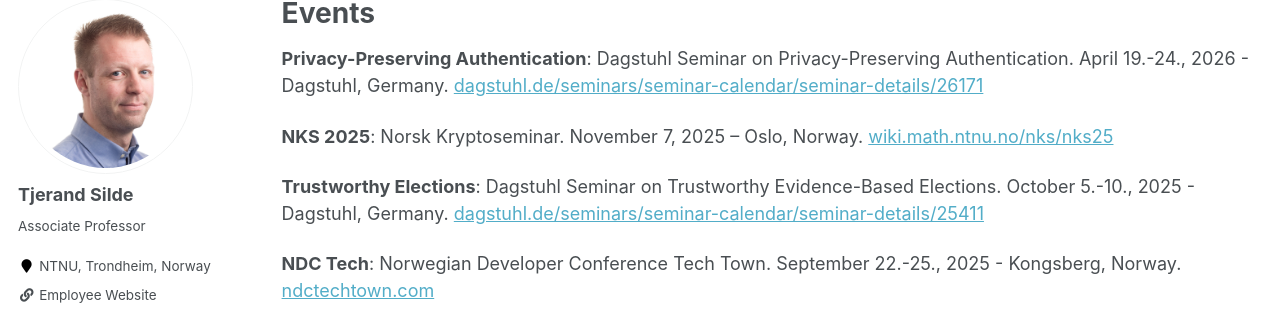
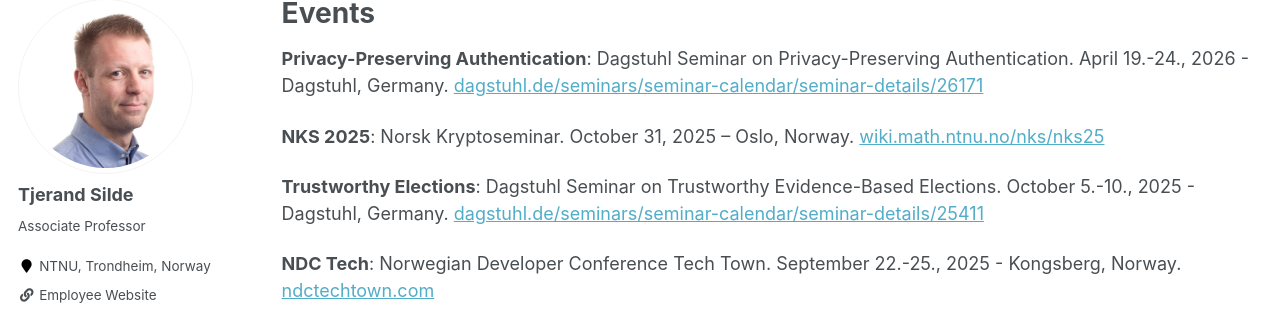
Before and after one commit to tjesi/tjesi.github.io, a Jekyll site: the page built from _pages/events.md, in a window 1280 px wide and 900 px high. Shown: the part 119-437 px from the top of the window. Built offline with Jekyll 4.4.1, drawn with Linux system fonts in a browser that asks for light colours; some web fonts are replaced.

Commit message:
Update events.md

```diff
--- a/_pages/events.md
+++ b/_pages/events.md
@@ -7,7 +7,7 @@
 
 **Privacy-Preserving Authentication**: Dagstuhl Seminar on Privacy-Preserving Authentication. April 19.-24., 2026 - Dagstuhl, Germany. [dagstuhl.de/seminars/seminar-calendar/seminar-details/26171](https://www.dagstuhl.de/seminars/seminar-calendar/seminar-details/26171)
 
-**NKS 2025**: Norsk Kryptoseminar. November 7, 2025 – Oslo, Norway. [wiki.math.ntnu.no/nks/nks25](https://wiki.math.ntnu.no/nks/nks25)
+**NKS 2025**: Norsk Kryptoseminar. October 31, 2025 – Oslo, Norway. [wiki.math.ntnu.no/nks/nks25](https://wiki.math.ntnu.no/nks/nks25)
 
 **Trustworthy Elections**: Dagstuhl Seminar on Trustworthy Evidence-Based Elections. October 5.-10., 2025 - Dagstuhl, Germany. [dagstuhl.de/seminars/seminar-calendar/seminar-details/25411](https://www.dagstuhl.de/seminars/seminar-calendar/seminar-details/25411)
 
```
